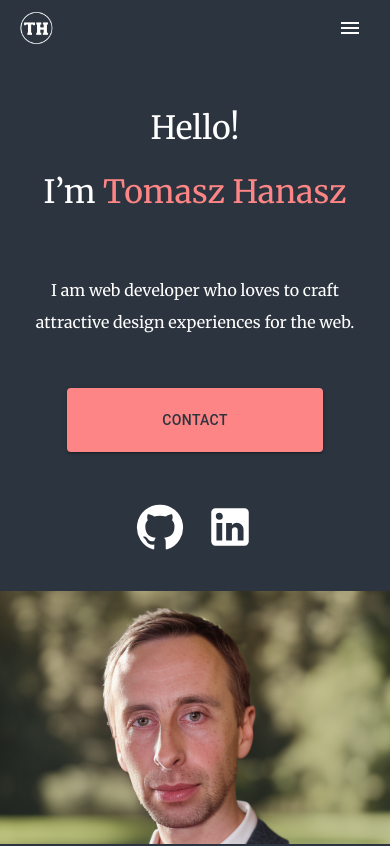
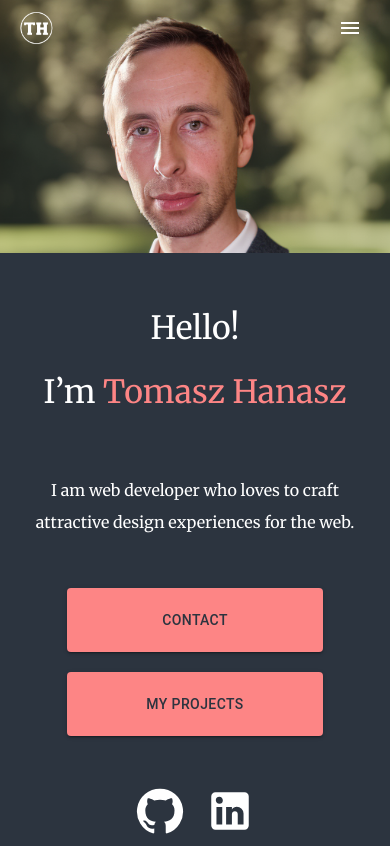
Before and after one commit to TomaszHanasz/portfolio, a React (Create React App) app: page / in a window 390 px wide. Built offline with nearby package versions, Linux system fonts and the light colour scheme.

Commit message:
added projects button

```diff
--- a/src/containers/home/Home.jsx
+++ b/src/containers/home/Home.jsx
@@ -22,6 +22,7 @@ const Home = () => {
               I am web developer who loves to craft attractive design
               experiences for the web.
             </p>
+            <div className="home__buttons">
               <Link to={"/contact"}>
                 <Button
                   variant="contained"
@@ -35,6 +36,20 @@ const Home = () => {
                   Contact
                 </Button>
               </Link>
+              <Link to={"/projects"}>
+                <Button
+                  variant="contained"
+                  style={{
+                    width: 256,
+                    height: 64,
+                    backgroundColor: "#FD8585",
+                    color: "#2c343f",
+                  }}
+                >
+                  My Projects
+                </Button>
+              </Link>
+            </div>
             <div className="home__icons">
               <a href="https://github.com/TomaszHanasz/" className="home__link">
                 <GitHubIcon sx={{ width: 50, height: 50 }} />
--- a/src/containers/home/home.style.css
+++ b/src/containers/home/home.style.css
@@ -37,6 +37,13 @@
   gap: 50px;
 }
 
+.home__buttons {
+  display: flex;
+  flex-direction: row;
+  gap: 20px;
+  flex-wrap: wrap;
+}
+
 .home__icons {
   display: flex;
   flex-direction: row;
@@ -66,14 +73,20 @@
   .home__container {
     width: 100%;
     margin: 0 auto;
+    margin-top: 200px;
     align-items: center;
     text-align: center;
+  }
+
+  .home__buttons {
+    flex-direction: column;
+    justify-content: center;
   }
 
   .home__right {
     height: 30%;
     width: 100%;
-    bottom: 0;
+    top: 0;
   }
 
   .home__icons {
```
Lines whose indentation alone changed are shown as unchanged.
